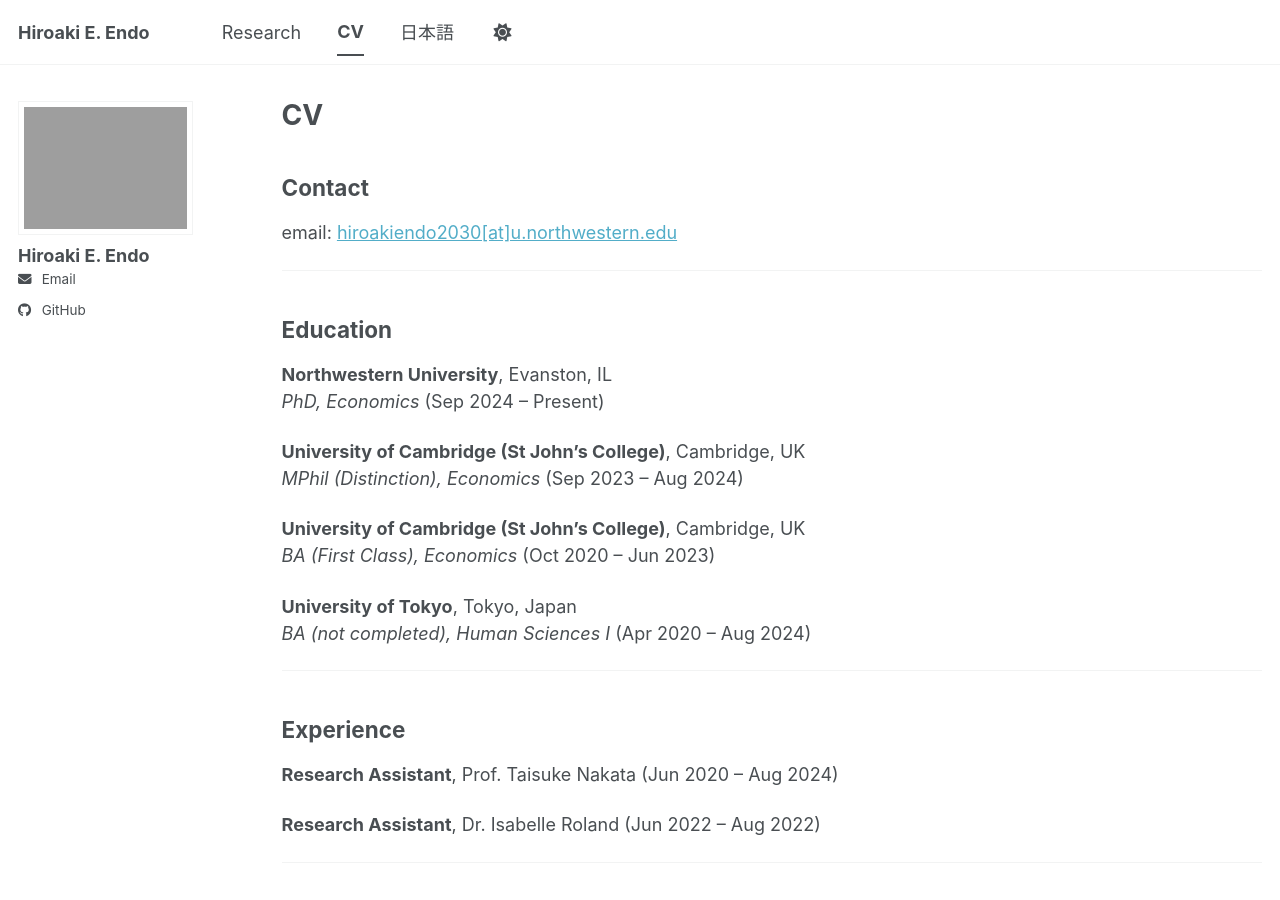
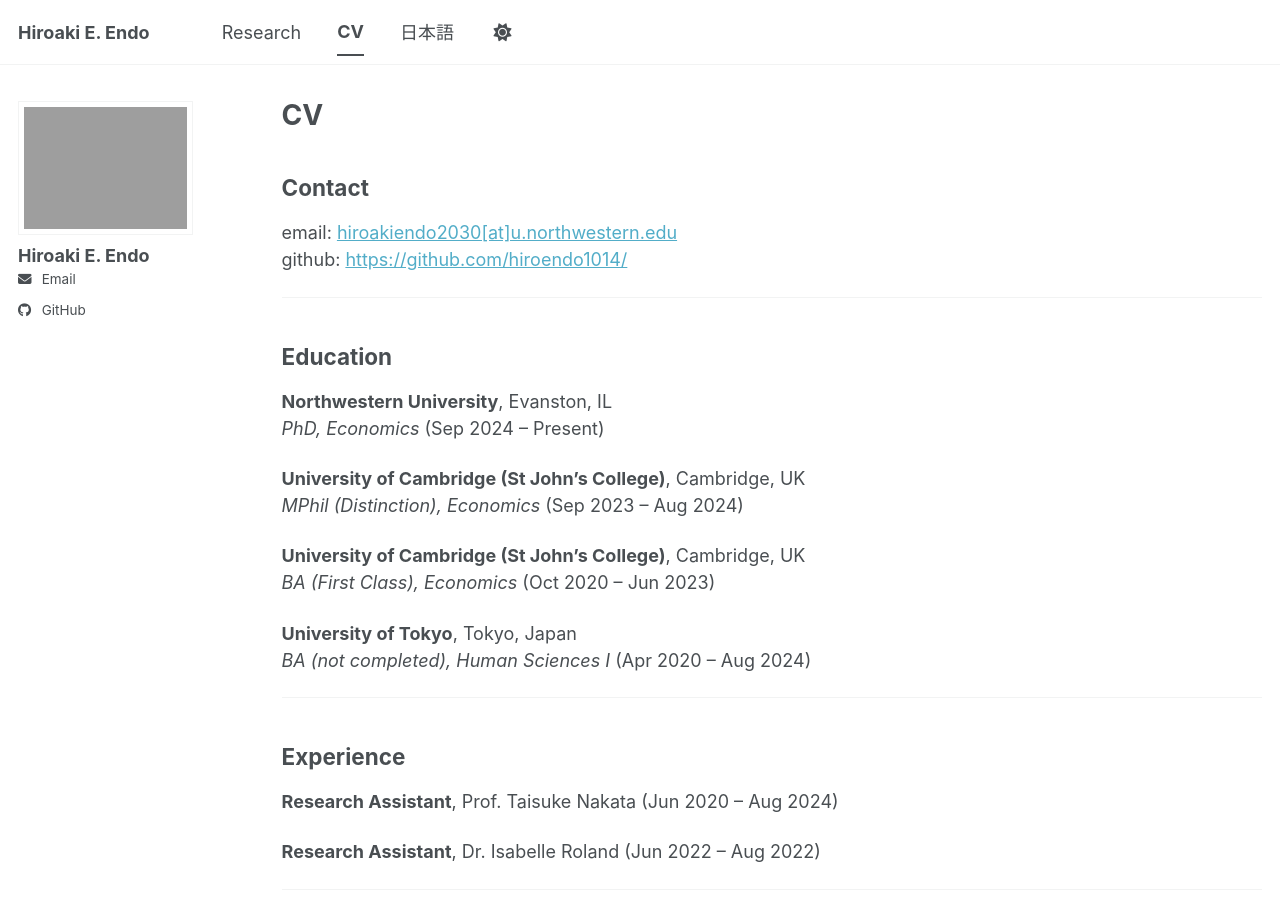
Before and after one commit to hiroendo1014/hiroendo1014.github.io, a Jekyll site: the page built from _pages/cv.md, in a window 1280 px wide and 900 px high. Built offline with Jekyll 4.4.1, drawn with Linux system fonts in a browser that asks for light colours; a script bundle is joined from its source files by our own code; library files that are not in the unit come from our copies; some of the changed lines change nothing that is shown.

Commit message:
Update cv.md

```diff
--- a/_pages/cv.md
+++ b/_pages/cv.md
@@ -12,6 +12,7 @@
 ## Contact
 
 email: [hiroakiendo2030[at]u.northwestern.edu](mailto:hiroakiendo2030@u.northwestern.edu)
+github: [https://github.com/hiroendo1014/](https://github.com/hiroendo1014/)
 
 ---
 
```
